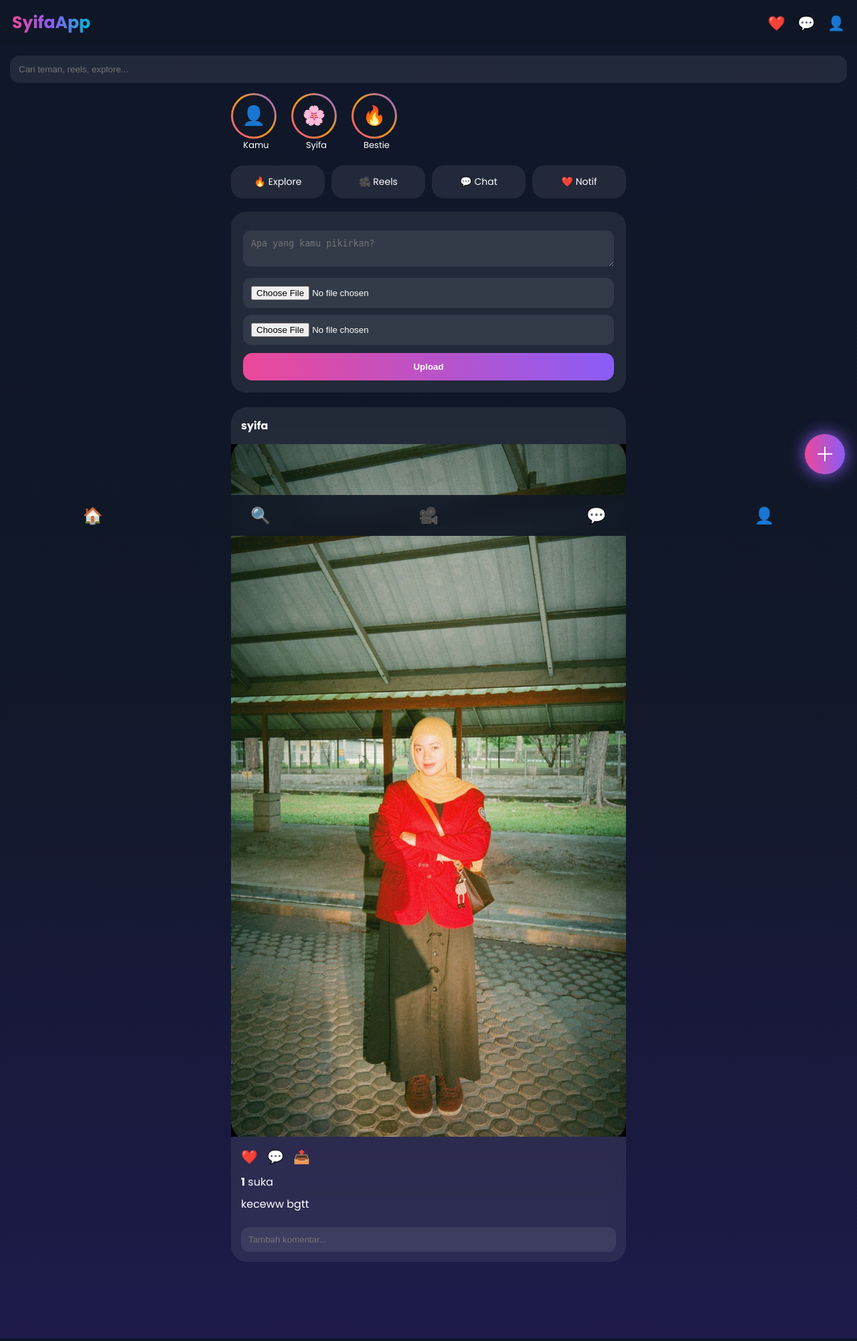
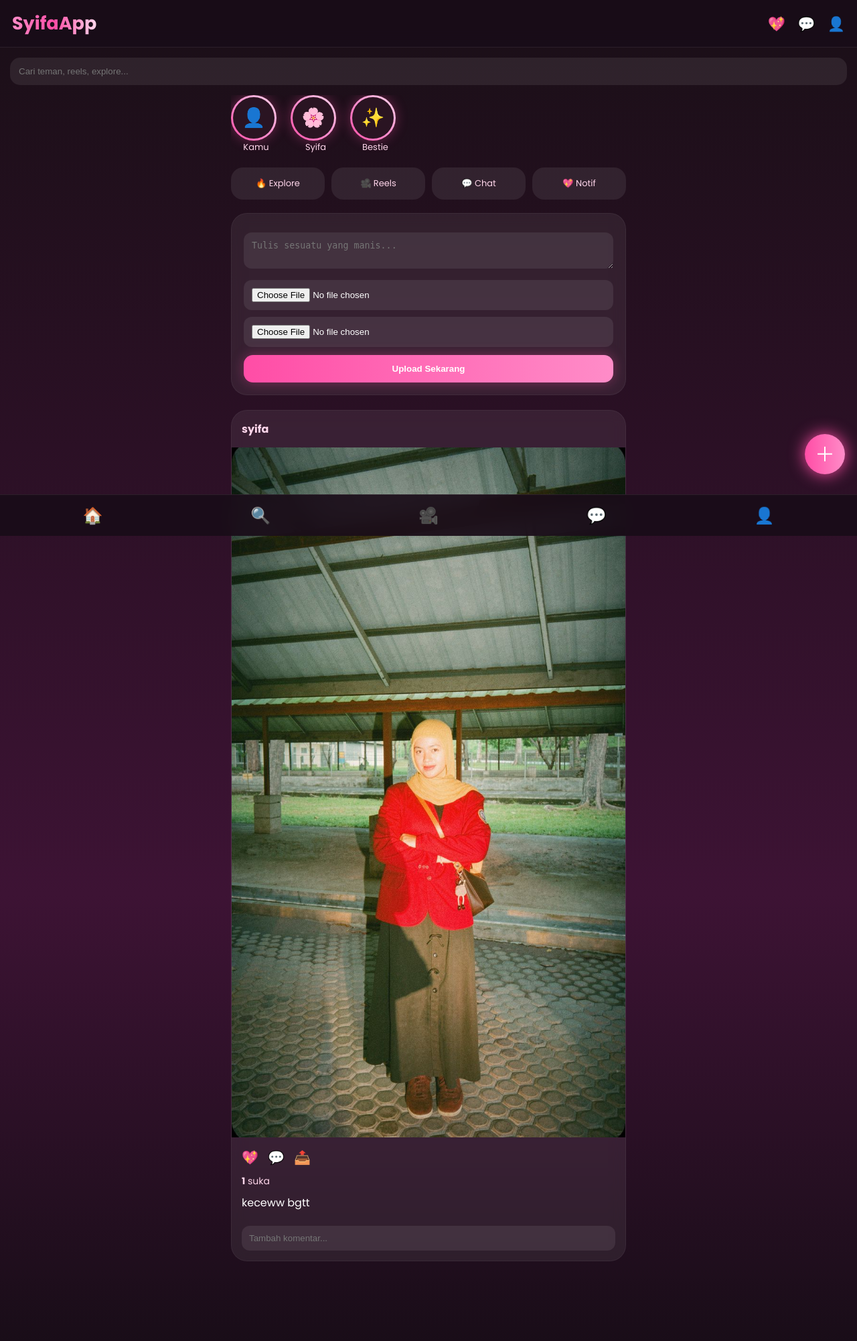
Before and after one commit to syifaasyafitri087-gif/django-syifa, a Django app: page /home/ in a window 1280 px wide. Shown: the whole page at 67% size. Run offline with Django 5.2, Linux system fonts and the light colour scheme; a user stored in the database is signed in; data comes from the database, SQL or seed files in the repository; data that the repository does not hold is empty.

Commit message:
pink luxury premium theme

```diff
--- a/myapp/templates/home.html
+++ b/myapp/templates/home.html
@@ -1,427 +1,281 @@
 <!DOCTYPE html>
-
 <html lang="id">
-
 <head>
-
 <meta charset="UTF-8">
-
 <meta name="viewport" content="width=device-width, initial-scale=1.0">
 
-<title>SyifaApp</title>
+<title>SyifaApp Pink Luxury</title>
 
 <link rel="preconnect" href="https://fonts.googleapis.com">
-
 <link href="https://fonts.googleapis.com/css2?family=Poppins:wght@400;500;600;700&display=swap" rel="stylesheet">
 
 <style>
 
-*{margin:0;padding:0;box-sizing:border-box;}
+*{
+margin:0;
+padding:0;
+box-sizing:border-box;
+}
 
 body{
-
 font-family:'Poppins',sans-serif;
-
-background:linear-gradient(180deg,#0f172a,#111827,#1e1b4b);
-
+background:linear-gradient(180deg,#1a0f17,#2b1025,#3d1334,#190d18);
 color:white;
-
-padding-bottom:90px;
-
+padding-bottom:95px;
 }
 
 /* TOPBAR */
-
 .navbar{
-
 position:sticky;
-
 top:0;
-
 z-index:999;
-
 padding:15px 18px;
-
 display:flex;
-
 justify-content:space-between;
-
 align-items:center;
-
+background:rgba(25,13,24,.75);
 backdrop-filter:blur(15px);
-
-background:rgba(17,24,39,.75);
-
+border-bottom:1px solid rgba(255,255,255,.08);
 }
 
 .logo{
-
-font-size:25px;
-
+font-size:27px;
 font-weight:700;
-
-background:linear-gradient(90deg,#ec4899,#8b5cf6,#06b6d4);
-
+background:linear-gradient(90deg,#ff8cc8,#ff4da6,#ffd6eb);
 -webkit-background-clip:text;
-
 -webkit-text-fill-color:transparent;
-
 }
 
 .top-icons a{
-
-color:white;
-
+color:#ffd6eb;
 text-decoration:none;
-
 font-size:21px;
-
 margin-left:14px;
-
 }
 
 /* SEARCH */
-
 .search{
-
 padding:15px;
-
 }
 
 .search input{
-
 width:100%;
-
 padding:13px;
-
 border:none;
-
-border-radius:14px;
-
+border-radius:15px;
 background:rgba(255,255,255,.08);
-
 color:white;
-
+outline:none;
 }
 
 /* WRAP */
-
 .container{
-
 max-width:620px;
-
 margin:auto;
-
 padding:0 15px;
-
 }
 
 /* STORY */
-
 .story-wrap{
-
 display:flex;
-
-gap:15px;
-
+gap:14px;
 overflow:auto;
-
 margin-bottom:20px;
-
 }
 
 .story{
-
 min-width:75px;
-
 text-align:center;
-
 font-size:13px;
-
+color:#ffd6eb;
 }
 
 .story-ring{
-
 width:68px;
-
 height:68px;
-
 border-radius:50%;
-
 padding:3px;
-
-background:linear-gradient(45deg,#ec4899,#f59e0b,#8b5cf6);
-
+background:linear-gradient(45deg,#ff4da6,#ff90cf,#ffd6eb);
+box-shadow:0 0 18px rgba(255,77,166,.35);
 }
 
 .story-ring div{
-
 width:100%;
-
 height:100%;
-
 border-radius:50%;
-
-background:#111827;
-
+background:#2a1422;
 display:flex;
-
 justify-content:center;
-
 align-items:center;
-
 font-size:28px;
-
 }
 
 /* QUICK MENU */
-
 .menu{
-
 display:grid;
-
 grid-template-columns:repeat(4,1fr);
-
 gap:10px;
-
 margin-bottom:20px;
-
 }
 
 .menu div{
-
 background:rgba(255,255,255,.08);
-
 padding:14px;
-
 border-radius:18px;
-
 text-align:center;
-
-font-size:14px;
-
+font-size:13px;
+color:#ffd6eb;
 }
 
 /* UPLOAD */
-
 .upload{
-
-background:rgba(255,255,255,.08);
-
+background:rgba(255,255,255,.07);
 padding:18px;
-
-border-radius:22px;
-
+border-radius:24px;
 margin-bottom:22px;
-
 backdrop-filter:blur(10px);
-
+border:1px solid rgba(255,255,255,.05);
 }
 
 textarea,input[type=file]{
-
 width:100%;
-
 padding:12px;
-
 margin-top:10px;
-
 border:none;
-
 border-radius:12px;
-
 background:rgba(255,255,255,.08);
-
 color:white;
-
+outline:none;
 }
 
 button{
-
 width:100%;
-
 padding:13px;
-
 margin-top:12px;
-
 border:none;
-
 border-radius:14px;
-
-background:linear-gradient(90deg,#ec4899,#8b5cf6);
-
+background:linear-gradient(90deg,#ff4da6,#ff8cc8);
 color:white;
-
 font-weight:700;
-
+cursor:pointer;
+box-shadow:0 0 18px rgba(255,77,166,.35);
 }
 
 /* POST */
-
 .post{
-
-background:rgba(255,255,255,.08);
-
+background:rgba(255,255,255,.07);
 border-radius:24px;
-
 overflow:hidden;
-
 margin-bottom:24px;
-
 backdrop-filter:blur(10px);
-
+border:1px solid rgba(255,255,255,.05);
 }
 
 .post-top{
-
 padding:15px;
-
 display:flex;
-
 justify-content:space-between;
-
 align-items:center;
-
 }
 
-.user{font-weight:700;}
+.user{
+font-weight:700;
+color:#ffd6eb;
+}
 
 .follow{
-
-color:#60a5fa;
-
+color:#ff8cc8;
 text-decoration:none;
-
 font-size:14px;
-
+font-weight:600;
 }
 
 .post img,.post video{
-
 width:100%;
-
 display:block;
-
 }
 
 .post-body{
-
 padding:15px;
-
 }
 
 .actions{
-
 display:flex;
-
 gap:14px;
-
 font-size:20px;
-
 margin-bottom:10px;
-
 }
 
 .actions a{
+text-decoration:none;
+color:white;
+}
 
-text-decoration:none;
+.likes{
+color:#ffd6eb;
+margin-bottom:10px;
+font-size:14px;
+}
 
-color:white;
-
+.caption{
+margin-bottom:12px;
+line-height:1.5;
 }
 
 .comment{
-
 font-size:14px;
-
 margin-bottom:7px;
-
+color:#ffe4f2;
 }
 
 .comment-box{
-
 width:100%;
-
 padding:11px;
-
 border:none;
-
 border-radius:12px;
-
 background:rgba(255,255,255,.08);
-
 color:white;
-
 margin-top:10px;
-
+outline:none;
 }
 
 /* FLOAT */
-
 .float{
-
 position:fixed;
-
 right:18px;
-
 bottom:92px;
-
 width:60px;
-
 height:60px;
-
 border-radius:50%;
-
-background:linear-gradient(90deg,#ec4899,#8b5cf6);
-
+background:linear-gradient(90deg,#ff4da6,#ff8cc8);
 display:flex;
-
 justify-content:center;
-
 align-items:center;
-
 font-size:30px;
-
-box-shadow:0 0 25px #8b5cf6;
-
+box-shadow:0 0 25px #ff4da6;
 }
 
 /* BOTTOM */
-
 .bottom{
-
 position:fixed;
-
 bottom:0;
-
 left:0;
-
 width:100%;
-
-background:rgba(17,24,39,.92);
-
+background:rgba(25,13,24,.92);
 padding:13px;
-
 display:flex;
-
 justify-content:space-around;
-
 font-size:24px;
-
 backdrop-filter:blur(15px);
-
+border-top:1px solid rgba(255,255,255,.08);
 }
 
 .bottom a{
-
-color:white;
-
+color:#ffd6eb;
 text-decoration:none;
-
 }
 
 </style>
-
 </head>
 
 <body>
@@ -431,85 +285,65 @@ text-decoration:none;
 <div class="logo">SyifaApp</div>
 
 <div class="top-icons">
-
-<a href="#">❤️</a>
-
-<a href="#">💬</a>
-
+<a href="#">💖</a>
+<a href="/chat/">💬</a>
 <a href="/profile/">👤</a>
-
 </div>
 
 </div>
 
 <div class="search">
-
 <input type="text" placeholder="Cari teman, reels, explore...">
-
 </div>
 
 <div class="container">
 
 <!-- STORY -->
-
 <div class="story-wrap">
 
 <div class="story">
-
-<div class="story-ring"><div>👤</div></div>Kamu
-
+<div class="story-ring"><div>👤</div></div>
+Kamu
 </div>
 
 <div class="story">
-
-<div class="story-ring"><div>🌸</div></div>Syifa
-
+<div class="story-ring"><div>🌸</div></div>
+Syifa
 </div>
 
 <div class="story">
-
-<div class="story-ring"><div>🔥</div></div>Bestie
-
+<div class="story-ring"><div>✨</div></div>
+Bestie
 </div>
 
 </div>
 
-<!-- QUICK MENU -->
-
+<!-- MENU -->
 <div class="menu">
-
 <div>🔥 Explore</div>
-
 <div>🎥 Reels</div>
-
 <div>💬 Chat</div>
-
-<div>❤️ Notif</div>
-
+<div>💖 Notif</div>
 </div>
 
 <!-- UPLOAD -->
-
 <div class="upload">
 
 <form method="POST" enctype="multipart/form-data" action="/upload/">
-
 {% csrf_token %}
 
-<textarea name="caption" placeholder="Apa yang kamu pikirkan?"></textarea>
+<textarea name="caption" placeholder="Tulis sesuatu yang manis..."></textarea>
 
 <input type="file" name="image">
-
 <input type="file" name="video">
 
-<button type="submit">Upload</button>
+<button type="submit">Upload Sekarang</button>
 
 </form>
 
 </div>
 
 <!-- POST -->
-
 {% for post in posts %}
 
 <div class="post">
@@ -519,57 +353,46 @@ text-decoration:none;
 <div class="user">{{ post.user.username }}</div>
 
 {% if request.user != post.user %}
-
 <a href="/follow/{{ post.user.id }}/" class="follow">Follow</a>
-
 {% endif %}
 
 </div>
 
 {% if post.image %}
-
 <img src="{{ post.image.url }}">
-
 {% endif %}
 
 {% if post.video %}
-
 <video controls>
-
 <source src="{{ post.video.url }}">
-
 </video>
-
 {% endif %}
 
 <div class="post-body">
 
 <div class="actions">
-
-<a href="/like/{{ post.id }}/">❤️</a>
-
+<a href="/like/{{ post.id }}/">💖</a>
 <a href="#">💬</a>
-
 <a href="#">📤</a>
-
 </div>
 
-<div style="margin-bottom:8px;"><b>{{ post.total_likes }}</b> suka</div>
+<div class="likes">
+<b>{{ post.total_likes }}</b> suka
+</div>
 
-<div style="margin-bottom:12px;">{{ post.caption }}</div>
+<div class="caption">
+{{ post.caption }}
+</div>
 
 {% for comment in post.comments.all %}
-
-<div class="comment"><b>{{ comment.user.username }}</b> {{ comment.text }}</div>
-
+<div class="comment">
+<b>{{ comment.user.username }}</b> {{ comment.text }}
+</div>
 {% endfor %}
 
 <form method="POST" action="/comment/{{ post.id }}/">
-
 {% csrf_token %}
-
 <input type="text" name="text" class="comment-box" placeholder="Tambah komentar...">
-
 </form>
 
 </div>
@@ -583,19 +406,12 @@ text-decoration:none;
 <div class="float">＋</div>
 
 <div class="bottom">
-
 <a href="/home/">🏠</a>
-
-<a href="#">🔍</a>
-
-<a href="#">🎥</a>
-
-<a href="#">💬</a>
-
+<a href="/explore/">🔍</a>
+<a href="/reels/">🎥</a>
+<a href="/chat/">💬</a>
 <a href="/profile/">👤</a>
-
 </div>
 
 </body>
-
 </html>
```
